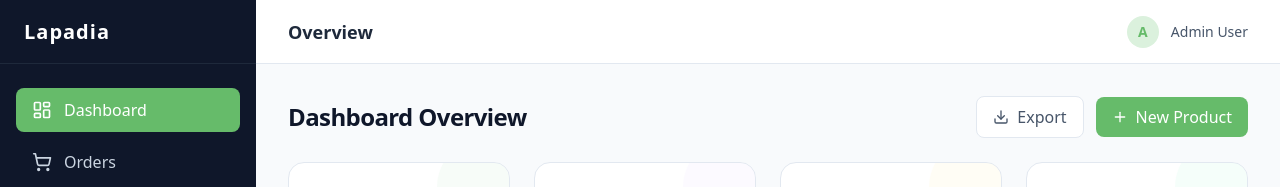
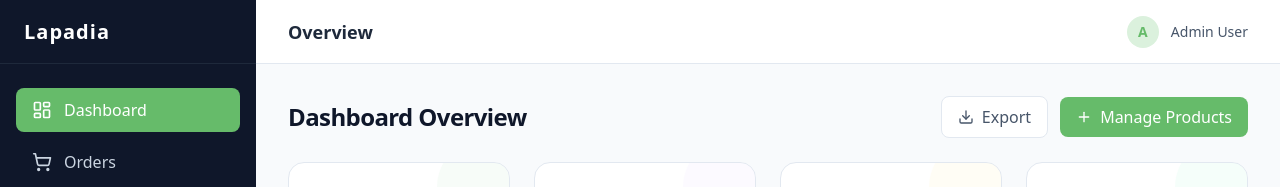
Before and after one commit to lapadia2026-code/lapadia-admin, a Nuxt app: page /dashboard in a window 1280 px wide. Shown: the top 187 px of the page. Built offline with nearby package versions, Linux system fonts and the light colour scheme; no server answers; sample sign-in values are in the browser's storage.

Commit message:
fix: correct dashboard routing links to prevent Nuxt generate 404 errors

```diff
--- a/pages/dashboard/index.vue
+++ b/pages/dashboard/index.vue
@@ -7,9 +7,9 @@
           <DownloadIcon class="w-4 h-4" />
           Export
         </button>
-        <NuxtLink to="/admin/products/create" class="flex items-center gap-2 px-4 py-2 bg-blue-600 text-white rounded-lg hover:bg-blue-700 transition-colors font-medium">
+        <NuxtLink to="/products" class="flex items-center gap-2 px-4 py-2 bg-blue-600 text-white rounded-lg hover:bg-blue-700 transition-colors font-medium">
           <PlusIcon class="w-4 h-4" />
-          New Product
+          Manage Products
         </NuxtLink>
       </div>
     </div>
@@ -79,7 +79,7 @@
             <ClockIcon class="w-5 h-5 text-slate-500" />
             Recent Orders
           </h2>
-          <NuxtLink to="/admin/orders" class="text-sm text-blue-600 hover:text-blue-700 font-medium transition-colors">View All</NuxtLink>
+          <NuxtLink to="/orders" class="text-sm text-blue-600 hover:text-blue-700 font-medium transition-colors">View All</NuxtLink>
         </div>
         <div class="overflow-x-auto">
           <table class="w-full text-left border-collapse">
```
